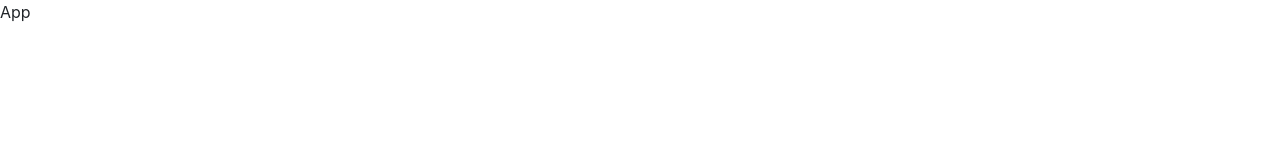
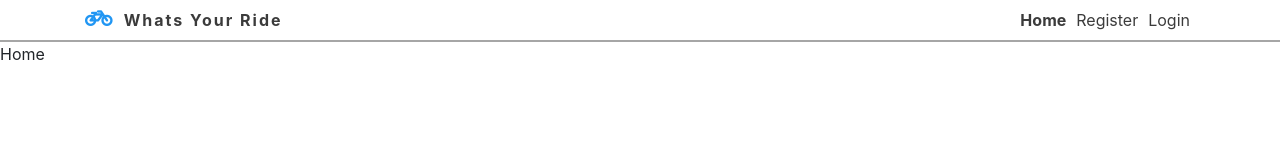
Before and after one commit to wdh7/whats-your-ride, a React app in the folder frontend/: page / in a window 1280 px wide. Built offline with nearby package versions, Linux system fonts and the light colour scheme.

Commit message:
Add basic routing: home, register, login

```diff
--- a/frontend/app/components/App.js
+++ b/frontend/app/components/App.js
@@ -1,11 +1,25 @@
 import React, { Component } from 'react';
+import { BrowserRouter as Router, Route, Switch } from 'react-router-dom';
+import Home from './Home';
+import Register from './Register'
+import Login from './Login';
+import NavBar from './NavBar';
 
 class App extends Component {
   render() {
     return (
-      <div>
-        App
-      </div>
+      <Router>
+        <div>
+          <NavBar />
+
+          <Switch>
+            <Route exact path='/' component={Home} />
+            <Route path='/register' component={Register} />
+            <Route path='/login' component={Login} />
+            <Route render={() => <h1>Not Found</h1>} />
+          </Switch>
+        </div>
+      </Router>
     )
   }
 }
--- /dev/null
+++ b/frontend/app/components/Home.js
@@ -0,0 +1,12 @@
+import React, { Component } from 'react';
+
+function Home() {
+  return (
+    <div>
+      Home
+    </div>
+  )
+}
+
+
+export default Home
--- /dev/null
+++ b/frontend/app/components/Login.js
@@ -0,0 +1,12 @@
+import React, { Component } from 'react';
+
+function Login() {
+  return (
+    <div>
+      Login
+    </div>
+  )
+}
+
+
+export default Login
--- /dev/null
+++ b/frontend/app/components/NavBar.js
@@ -0,0 +1,30 @@
+import React, { Component } from 'react';
+import { NavLink } from 'react-router-dom';
+
+function NavBar() {
+  return (
+    <nav className='navbar'>
+      <div className='container'>
+        <div>
+          <i className='fa fa-bicycle fa-fw'></i>
+          <span id='logo'>Whats Your Ride</span>
+        </div>
+
+        <ul className='nav'>
+          <li>
+            <NavLink to='/' exact activeClassName='active'>Home</NavLink>
+          </li>
+          <li>
+            <NavLink to='/register' activeClassName='active'>Register</NavLink>
+          </li>
+          <li>
+            <NavLink to='/login' activeClassName='active'>Login</NavLink>
+          </li>
+        </ul>
+      </div>
+    </nav>
+  )
+}
+
+
+export default NavBar;
--- /dev/null
+++ b/frontend/app/components/Register.js
@@ -0,0 +1,12 @@
+import React, { Component } from 'react';
+
+function Register() {
+  return (
+    <div>
+      Register
+    </div>
+  )
+}
+
+
+export default Register
--- a/frontend/app/index.css
+++ b/frontend/app/index.css
@@ -0,0 +1,35 @@
+a {
+  color: #000000c4;
+}
+
+a:hover {
+  text-decoration: none;
+  color: inherit;
+}
+
+.fa {
+  margin-right: 12px;
+  font-weight: bold;
+  font-size: 1.3rem;
+  color: #2196F3;
+}
+
+.active {
+  font-weight: bold;
+}
+
+#logo {
+  font-weight: bold;
+  letter-spacing: 2px;
+  color: #000000c4;
+}
+
+.navbar {
+  width: 100%;
+  border-bottom: 2px solid #00000059;
+}
+
+.nav li {
+  display: flex;
+  margin: 0 5px;
+}
--- a/frontend/app/index.html
+++ b/frontend/app/index.html
@@ -3,6 +3,7 @@
   <head>
     <meta charset="utf-8">
     <title>What's Your Ride</title>
+    <link rel="stylesheet" href="https://cdnjs.cloudflare.com/ajax/libs/font-awesome/4.7.0/css/font-awesome.min.css">
     <link rel='stylesheet' href='./app/index.css'>
   </head>
   <body>
```
